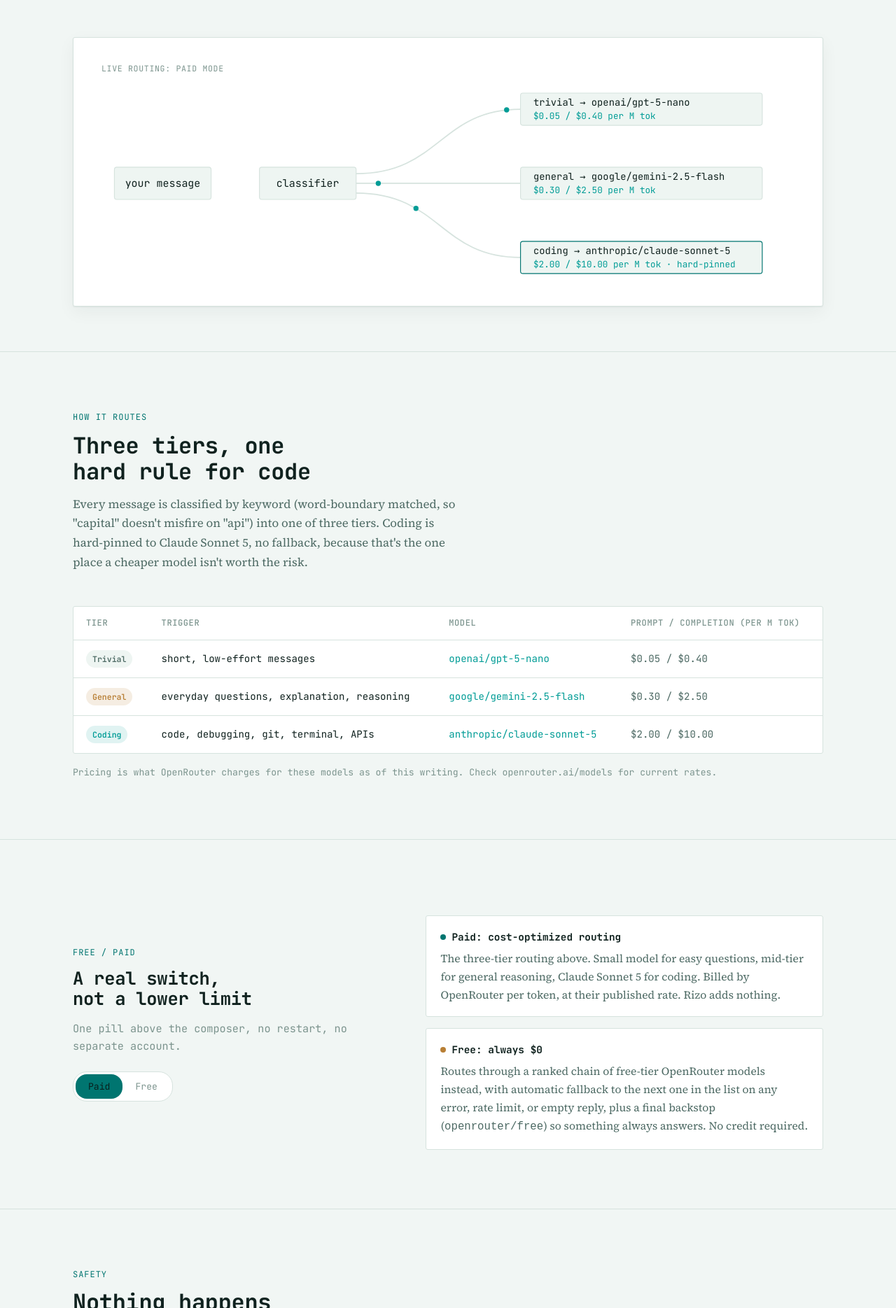
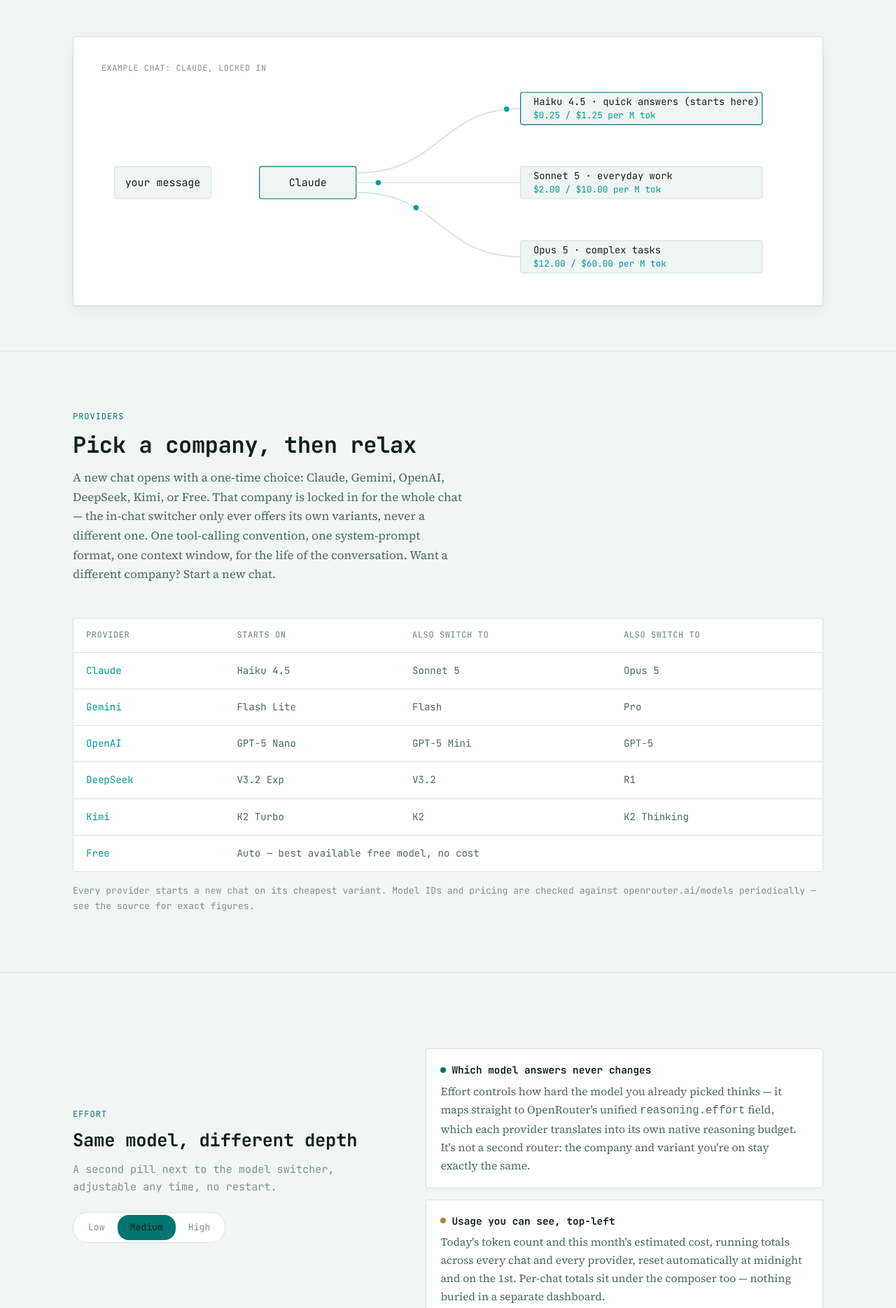
Before and after one commit to chaitanyaaggarwal9/rizo-bot, a website: page website/index.html in a window 1280 px wide. Shown: the part 842-2711 px from the top of the page at 70% size. Drawn offline with Linux system fonts and the light colour scheme.

Commit message:
Refresh website for provider picker + Effort dial, drop stale content
The hero, the three-tier routing table, and the Free/Paid toggle section
all described a routing scheme that no longer exists in the extension.

- Hero + diagram: reframed around one company locked per chat (Claude
  shown as the example), not an automatic trivial/general/coding
  classifier
- #routing -> #providers: six-company table replacing the old 3-row
  tier table
- #free-paid -> #effort: reuses the same toggle-mock visual pattern,
  relabeled Low/Medium/High, describing the actual per-turn cost dial
- New #interface section — two honestly-labeled screenshot placeholders
  (no image-generation tool available to produce real ones; see
  website/README.md for the two files that fill them in) rather than a
  faked mockup, per this repo's own Web Design Taste skill
- Dead CSS removed/renamed to match: the tier pills
  (.pill-coding/.pill-general/.pill-trivial), the two-state toggle
  (.active-paid/.active-free), and the mode dots (.dot-paid/.dot-free)

```diff
--- a/website/index.html
+++ b/website/index.html
@@ -4,11 +4,11 @@
 <meta charset="UTF-8">
 <meta name="viewport" content="width=device-width, initial-scale=1.0">
 <title>Rizo: BYOK AI coding assistant for VS Code</title>
-<meta name="description" content="Rizo routes every request (trivial, general, or coding) to a model sized for the job, through your own OpenRouter key. Diff-before-write, non-bypassable destructive-command warnings, and full cost visibility.">
+<meta name="description" content="Rizo lets you pick a provider — Claude, Gemini, OpenAI, DeepSeek, Kimi, or Free — for each chat, switch cost tier within it any time, and dial reasoning effort up or down per turn, all through your own OpenRouter key. Diff-before-write, non-bypassable destructive-command warnings, and full cost visibility.">
 <link rel="icon" href="favicon.png" type="image/png">
 
 <meta property="og:title" content="Rizo: BYOK AI coding assistant for VS Code">
-<meta property="og:description" content="One key. Three model tiers. Routed to the right model, every time.">
+<meta property="og:description" content="One key. Six providers. One locked per chat, so cost control never costs you context.">
 <meta property="og:type" content="website">
 <meta property="og:url" content="https://rizobot.com">
 
@@ -27,7 +27,8 @@
       Rizo
     </a>
     <div class="nav-links">
-      <a href="#routing">How it routes</a>
+      <a href="#providers">Providers</a>
+      <a href="#effort">Effort</a>
       <a href="#safety">Safety</a>
       <a href="#byok">BYOK</a>
       <a href="https://github.com/chaitanyaaggarwal9/rizo-bot">GitHub</a>
@@ -49,8 +50,8 @@
         <svg viewBox="0 0 24 24" fill="currentColor"><path d="M4 4l10 8-10 8V4z"/></svg>
         VS Code extension · Bring your own key
       </span>
-      <h1>Your OpenRouter key. Routed to the right model, every time.</h1>
-      <p class="hero-sub">Rizo classifies every request as trivial, general, or coding, and sends it to a model sized for the job, so you're not paying Claude-Sonnet prices to say hi. No shared account, no markup: OpenRouter bills you directly for exactly what you use.</p>
+      <h1>Pick a provider. Stay in it. Dial the cost yourself.</h1>
+      <p class="hero-sub">Each chat locks to one company — Claude, Gemini, OpenAI, DeepSeek, Kimi, or Free — so switching cost tiers mid-task never means a different model losing the thread. Swap variants inside that company any time, and turn reasoning effort up or down per message. No shared account, no markup: OpenRouter bills you directly for exactly what you use.</p>
       <div class="hero-ctas">
         <a class="btn btn-primary" href="https://marketplace.visualstudio.com/items?itemName=ChaitanyaAggarwal.rizo">Install from Marketplace</a>
         <a class="btn btn-ghost" href="https://github.com/chaitanyaaggarwal9/rizo-bot">
@@ -66,15 +67,15 @@
       </div>
 
       <div class="diagram-wrap">
-        <span class="diagram-label">Live routing: paid mode</span>
-        <svg id="routing-diagram" viewBox="0 0 860 260" xmlns="http://www.w3.org/2000/svg" role="img" aria-label="Diagram: a message is classified as trivial, general, or coding, then routed to gpt-5-nano, gemini-2.5-flash, or claude-sonnet-5 respectively">
+        <span class="diagram-label">Example chat: Claude, locked in</span>
+        <svg id="routing-diagram" viewBox="0 0 860 260" xmlns="http://www.w3.org/2000/svg" role="img" aria-label="Diagram: a chat locked to Claude can switch between Haiku 4.5, Sonnet 5, and Opus 5, but never to a different company">
           <!-- input node -->
           <rect class="node-box" x="16" y="112" width="120" height="40" rx="3"></rect>
           <text class="node-text" x="76" y="136" font-size="13" text-anchor="middle">your message</text>
 
-          <!-- classifier -->
-          <rect class="node-box" x="196" y="112" width="120" height="40" rx="3"></rect>
-          <text class="node-text" x="256" y="136" font-size="13" text-anchor="middle">classifier</text>
+          <!-- locked provider -->
+          <rect class="node-box node-locked" x="196" y="112" width="120" height="40" rx="3"></rect>
+          <text class="node-text" x="256" y="136" font-size="13" text-anchor="middle">Claude</text>
 
           <!-- paths -->
           <path class="node-path" id="path-1" d="M316,120 C 420,120 420,40 520,40"></path>
@@ -86,82 +87,119 @@
           <circle class="flow-dot" r="3.2" id="dot-2"></circle>
           <circle class="flow-dot" r="3.2" id="dot-3"></circle>
 
-          <!-- model nodes -->
-          <rect class="node-box" x="520" y="20" width="300" height="40" rx="3"></rect>
-          <text class="node-text" x="536" y="36" font-size="12">trivial → openai/gpt-5-nano</text>
-          <text class="node-price" x="536" y="52" font-size="11">$0.05 / $0.40 per M tok</text>
+          <!-- variant nodes: same company, your call which one answers -->
+          <rect class="node-box node-locked" x="520" y="20" width="300" height="40" rx="3"></rect>
+          <text class="node-text" x="536" y="36" font-size="12">Haiku 4.5 · quick answers (starts here)</text>
+          <text class="node-price" x="536" y="52" font-size="11">$0.25 / $1.25 per M tok</text>
 
           <rect class="node-box" x="520" y="112" width="300" height="40" rx="3"></rect>
-          <text class="node-text" x="536" y="128" font-size="12">general → google/gemini-2.5-flash</text>
-          <text class="node-price" x="536" y="144" font-size="11">$0.30 / $2.50 per M tok</text>
+          <text class="node-text" x="536" y="128" font-size="12">Sonnet 5 · everyday work</text>
+          <text class="node-price" x="536" y="144" font-size="11">$2.00 / $10.00 per M tok</text>
 
-          <rect class="node-box tier-coding" x="520" y="204" width="300" height="40" rx="3"></rect>
-          <text class="node-text" x="536" y="220" font-size="12">coding → anthropic/claude-sonnet-5</text>
-          <text class="node-price" x="536" y="236" font-size="11">$2.00 / $10.00 per M tok · hard-pinned</text>
+          <rect class="node-box" x="520" y="204" width="300" height="40" rx="3"></rect>
+          <text class="node-text" x="536" y="220" font-size="12">Opus 5 · complex tasks</text>
+          <text class="node-price" x="536" y="236" font-size="11">$12.00 / $60.00 per M tok</text>
         </svg>
       </div>
     </div>
   </div>
 </header>
 
-<section id="routing">
+<section id="providers">
   <div class="container">
     <div class="section-head reveal">
-      <span class="section-kicker">How it routes</span>
-      <h2>Three tiers, one hard rule for code</h2>
-      <p>Every message is classified by keyword (word-boundary matched, so "capital" doesn't misfire on "api") into one of three tiers. Coding is hard-pinned to Claude Sonnet 5, no fallback, because that's the one place a cheaper model isn't worth the risk.</p>
+      <span class="section-kicker">Providers</span>
+      <h2>Pick a company, then relax</h2>
+      <p>A new chat opens with a one-time choice: Claude, Gemini, OpenAI, DeepSeek, Kimi, or Free. That company is locked in for the whole chat — the in-chat switcher only ever offers its own variants, never a different one. One tool-calling convention, one system-prompt format, one context window, for the life of the conversation. Want a different company? Start a new chat.</p>
     </div>
 
     <div class="table-wrap reveal">
       <table>
         <thead>
-          <tr><th>Tier</th><th>Trigger</th><th>Model</th><th>Prompt / Completion (per M tok)</th></tr>
+          <tr><th>Provider</th><th>Starts on</th><th>Also switch to</th><th>Also switch to</th></tr>
         </thead>
         <tbody>
           <tr>
-            <td><span class="pill pill-trivial">Trivial</span></td>
-            <td>short, low-effort messages</td>
-            <td class="model">openai/gpt-5-nano</td>
-            <td class="price">$0.05 / $0.40</td>
+            <td class="model">Claude</td>
+            <td class="price">Haiku 4.5</td>
+            <td class="price">Sonnet 5</td>
+            <td class="price">Opus 5</td>
           </tr>
           <tr>
-            <td><span class="pill pill-general">General</span></td>
-            <td>everyday questions, explanation, reasoning</td>
-            <td class="model">google/gemini-2.5-flash</td>
-            <td class="price">$0.30 / $2.50</td>
+            <td class="model">Gemini</td>
+            <td class="price">Flash Lite</td>
+            <td class="price">Flash</td>
+            <td class="price">Pro</td>
           </tr>
           <tr>
-            <td><span class="pill pill-coding">Coding</span></td>
-            <td>code, debugging, git, terminal, APIs</td>
-            <td class="model">anthropic/claude-sonnet-5</td>
-            <td class="price">$2.00 / $10.00</td>
+            <td class="model">OpenAI</td>
+            <td class="price">GPT-5 Nano</td>
+            <td class="price">GPT-5 Mini</td>
+            <td class="price">GPT-5</td>
+          </tr>
+          <tr>
+            <td class="model">DeepSeek</td>
+            <td class="price">V3.2 Exp</td>
+            <td class="price">V3.2</td>
+            <td class="price">R1</td>
+          </tr>
+          <tr>
+            <td class="model">Kimi</td>
+            <td class="price">K2 Turbo</td>
+            <td class="price">K2</td>
+            <td class="price">K2 Thinking</td>
+          </tr>
+          <tr>
+            <td class="model">Free</td>
+            <td class="price" colspan="3">Auto — best available free model, no cost</td>
           </tr>
         </tbody>
       </table>
     </div>
-    <p class="table-note reveal">Pricing is what OpenRouter charges for these models as of this writing. Check openrouter.ai/models for current rates.</p>
+    <p class="table-note reveal">Every provider starts a new chat on its cheapest variant. Model IDs and pricing are checked against openrouter.ai/models periodically — see the source for exact figures.</p>
   </div>
 </section>
 
-<section id="free-paid">
+<section id="effort">
   <div class="container mode-demo">
     <div class="reveal">
-      <span class="section-kicker">Free / Paid</span>
-      <h2>A real switch, not a lower limit</h2>
-      <p class="table-note" style="margin-top:14px; font-size:0.95rem;">One pill above the composer, no restart, no separate account.</p>
+      <span class="section-kicker">Effort</span>
+      <h2>Same model, different depth</h2>
+      <p class="table-note" style="margin-top:14px; font-size:0.95rem;">A second pill next to the model switcher, adjustable any time, no restart.</p>
       <div class="toggle-mock" style="margin-top:24px;">
-        <span class="active-paid">Paid</span>
-        <span>Free</span>
+        <span>Low</span>
+        <span class="active">Medium</span>
+        <span>High</span>
       </div>
     </div>
     <div class="mode-cards reveal">
       <div class="mode-card">
-        <h4><span class="dot dot-paid"></span> Paid: cost-optimized routing</h4>
-        <p>The three-tier routing above. Small model for easy questions, mid-tier for general reasoning, Claude Sonnet 5 for coding. Billed by OpenRouter per token, at their published rate. Rizo adds nothing.</p>
+        <h4><span class="dot dot-a"></span> Which model answers never changes</h4>
+        <p>Effort controls how hard the model you already picked thinks — it maps straight to OpenRouter's unified <code>reasoning.effort</code> field, which each provider translates into its own native reasoning budget. It's not a second router: the company and variant you're on stay exactly the same.</p>
       </div>
       <div class="mode-card">
-        <h4><span class="dot dot-free"></span> Free: always $0</h4>
-        <p>Routes through a ranked chain of free-tier OpenRouter models instead, with automatic fallback to the next one in the list on any error, rate limit, or empty reply, plus a final backstop (<code>openrouter/free</code>) so something always answers. No credit required.</p>
+        <h4><span class="dot dot-b"></span> Usage you can see, top-left</h4>
+        <p>Today's token count and this month's estimated cost, running totals across every chat and every provider, reset automatically at midnight and on the 1st. Per-chat totals sit under the composer too — nothing buried in a separate dashboard.</p>
+      </div>
+    </div>
+  </div>
+</section>
+
+<section id="interface">
+  <div class="container">
+    <div class="section-head reveal">
+      <span class="section-kicker">Interface</span>
+      <h2>What picking and switching actually looks like</h2>
+      <p>The provider picker on a new chat, and the model + effort pills once you're in one.</p>
+    </div>
+    <div class="grid-2 reveal">
+      <!-- TODO: replace with website/assets/screenshot-provider-picker.png — the six-provider picker shown on a new chat -->
+      <div class="screenshot-slot">
+        <span class="screenshot-slot-label">Screenshot needed: provider picker</span>
+      </div>
+      <!-- TODO: replace with website/assets/screenshot-model-effort.png — the model + effort pills once a provider is picked -->
+      <div class="screenshot-slot">
+        <span class="screenshot-slot-label">Screenshot needed: model + effort pills</span>
       </div>
     </div>
   </div>
@@ -217,7 +255,7 @@
       <ul>
         <li>No shared account, no per-seat pricing, no markup on top of OpenRouter's rate</li>
         <li>Your key never leaves your machine except to call OpenRouter directly</li>
-        <li>Free mode needs no credit at all: a real way to try it with $0 at risk</li>
+        <li>The Free provider needs no credit at all: a real way to try it with $0 at risk</li>
         <li>Open source, Apache 2.0: the routing and safety logic above is exactly what's in the repo, not a claim to take on faith</li>
       </ul>
     </div>
@@ -234,12 +272,12 @@
       <div class="feature-card">
         <svg class="glyph" viewBox="0 0 24 24" fill="none" stroke="currentColor" stroke-width="1.6"><path d="M8 6h13M8 12h13M8 18h13M3 6h.01M3 12h.01M3 18h.01"/></svg>
         <h3>Named threads</h3>
-        <p>Separate conversations, each with its own history. Auto-named from the first message, renameable any time.</p>
+        <p>Separate conversations, each with its own history and its own locked-in provider. Auto-named from the first message, renameable, deletable — with a confirm dialog, since there's no undo.</p>
       </div>
       <div class="feature-card">
         <svg class="glyph" viewBox="0 0 24 24" fill="none" stroke="currentColor" stroke-width="1.6"><path d="M12 1v22M17 5H9.5a3.5 3.5 0 0 0 0 7h5a3.5 3.5 0 0 1 0 7H6"/></svg>
         <h3>Cost you can see</h3>
-        <p>Running token count and estimated dollar cost shown live under the composer, for the whole chat, not buried in a dashboard.</p>
+        <p>Per-chat token/cost totals under the composer, plus a running today/this-month readout at the top of the panel across every chat and provider — not buried in a dashboard.</p>
       </div>
       <div class="feature-card">
         <svg class="glyph" viewBox="0 0 24 24" fill="none" stroke="currentColor" stroke-width="1.6"><path d="M4 17l6-6-6-6M12 19h8"/></svg>
--- a/website/styles.css
+++ b/website/styles.css
@@ -322,7 +322,7 @@ p { margin: 0; }
   stroke: var(--border);
   stroke-width: 1;
 }
-.node-box.tier-coding { stroke: var(--accent); }
+.node-box.node-locked { stroke: var(--accent); }
 
 .node-text {
   font-family: var(--font-mono);
@@ -404,18 +404,6 @@ tr:last-child td { border-bottom: none; }
 td.model { color: var(--accent-bright); }
 td.price { font-variant-numeric: tabular-nums; color: var(--text-dim); }
 
-.pill {
-  display: inline-flex;
-  align-items: center;
-  padding: 3px 9px;
-  border-radius: 20px;
-  font-size: 0.72rem;
-  font-weight: 600;
-}
-.pill-coding { background: var(--accent-soft); color: var(--accent-bright); }
-.pill-general { background: var(--gold-soft); color: var(--gold); }
-.pill-trivial { background: var(--surface-2); color: var(--text-dim); }
-
 .table-note {
   font-family: var(--font-mono);
   font-size: 0.82rem;
@@ -447,8 +435,7 @@ td.price { font-variant-numeric: tabular-nums; color: var(--text-dim); }
   border-radius: 16px;
   color: var(--text-faint);
 }
-.toggle-mock span.active-paid { background: var(--accent); color: #08201D; }
-.toggle-mock span.active-free { background: var(--gold); color: #241705; }
+.toggle-mock span.active { background: var(--accent); color: #08201D; }
 
 .mode-cards {
   display: grid;
@@ -472,8 +459,8 @@ td.price { font-variant-numeric: tabular-nums; color: var(--text-dim); }
 }
 .mode-card p { color: var(--text-dim); font-size: 0.98rem; }
 .dot { width: 8px; height: 8px; border-radius: 50%; display: inline-block; }
-.dot-paid { background: var(--accent); }
-.dot-free { background: var(--gold); }
+.dot-a { background: var(--accent); }
+.dot-b { background: var(--gold); }
 
 /* feature grid */
 
@@ -481,6 +468,25 @@ td.price { font-variant-numeric: tabular-nums; color: var(--text-dim); }
   display: grid;
   grid-template-columns: repeat(auto-fit, minmax(280px, 1fr));
   gap: 20px;
+}
+
+/* interface screenshots — honest placeholders, not faked mockups; see
+   #interface's HTML comments for exactly which file replaces each one. */
+.screenshot-slot {
+  aspect-ratio: 16 / 10;
+  border: 1px dashed var(--border);
+  border-radius: var(--radius);
+  background: var(--surface);
+  display: flex;
+  align-items: center;
+  justify-content: center;
+  text-align: center;
+  padding: 24px;
+}
+.screenshot-slot-label {
+  font-family: var(--font-mono);
+  font-size: 0.82rem;
+  color: var(--text-faint);
 }
 
 .feature-card {
```
Also changed, not shown: website/README.md.
